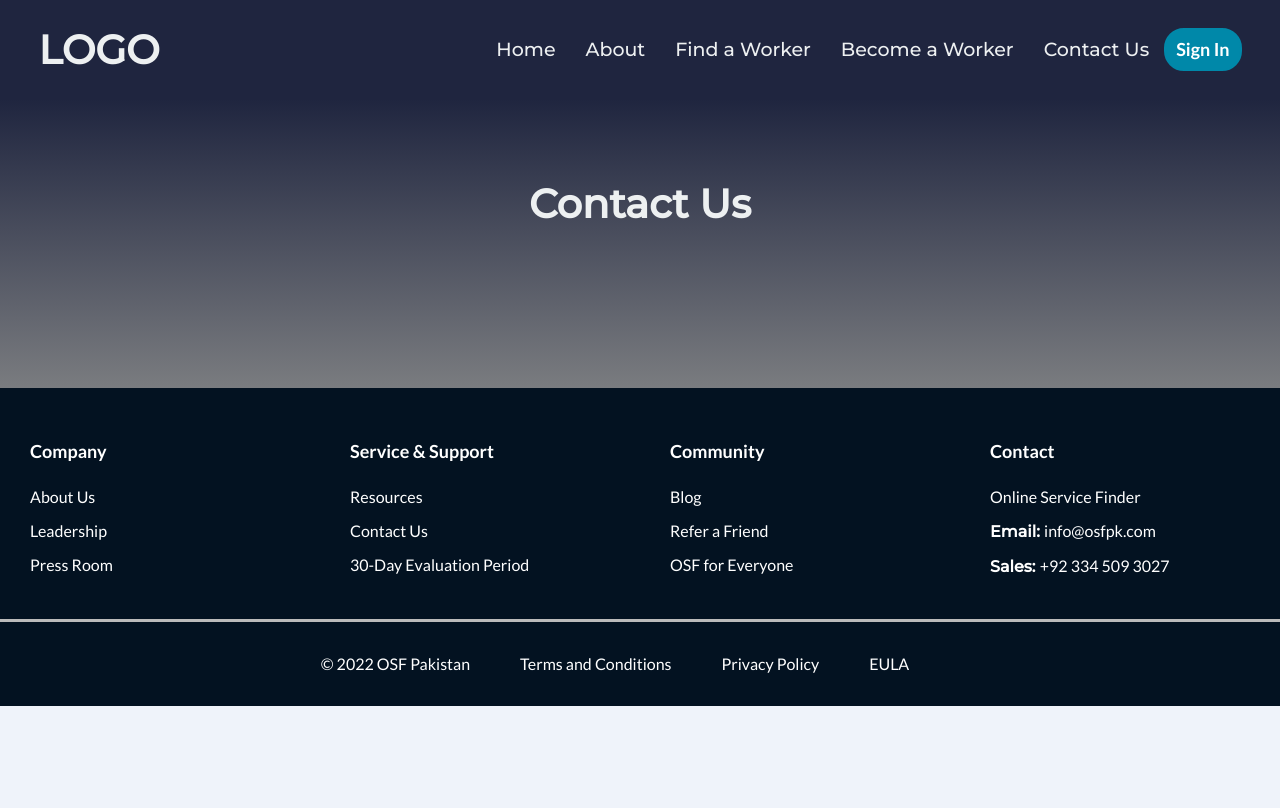
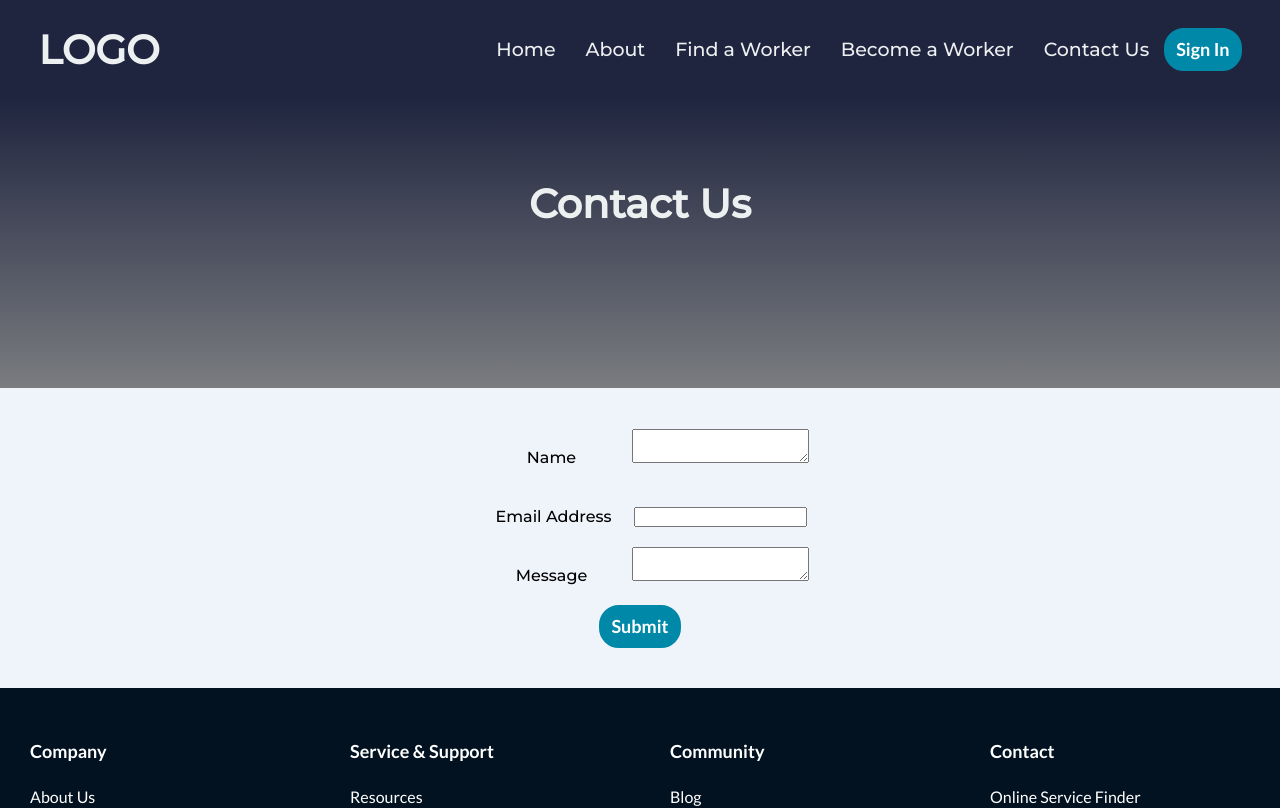
Before and after one commit to AbubakerAbid/fyp-OSF, a React (Create React App) app in the folder client/: page /ContactUs in a window 1280 px wide. Shown: the top 808 px of the page. Built offline with nearby package versions, Linux system fonts and the light colour scheme.

Commit message:
Worker Profile

```diff
--- a/client/package.json
+++ b/client/package.json
@@ -3,6 +3,7 @@
   "version": "0.1.0",
   "private": true,
   "dependencies": {
+    "@formspree/react": "^2.4.1",
     "@testing-library/jest-dom": "^5.16.5",
     "@testing-library/react": "^13.4.0",
     "@testing-library/user-event": "^13.5.0",
--- a/client/src/App.js
+++ b/client/src/App.js
@@ -17,6 +17,7 @@ import Dashboard from './pages/dashboard/Dashboard';
 import WorkerDetailDashboard from "./pages/dashboard/workerDetailDashboard";
 import UserDetailDashboard from "./pages/dashboard/userDetailDashboard";
 import ApproveWorkerDashboard from "./pages/dashboard/approveWorkers";
+import WorkerProfile from "./pages/worker-profile/WorkerProfile";
 
 const App = () => (
 
@@ -40,6 +41,7 @@ const App = () => (
       <Route path="/WorkerDetailDashboard" element={<WorkerDetailDashboard/>} />
       <Route path="/UserDetailDashboard" element={<UserDetailDashboard/>} />
       <Route path="/ApproveWorkerDashboard" element={<ApproveWorkerDashboard/>} />
+      <Route path="WorkerProfile" element={<WorkerProfile/>}/>
 
       </Routes>
     </BrowserRouter>
--- a/client/src/pages/contact-us/ContactUs.js
+++ b/client/src/pages/contact-us/ContactUs.js
@@ -1,11 +1,109 @@
+import React, { useState } from 'react';
+import { useForm, ValidationError } from '@formspree/react';
 import Navbar from "./../../components/navbar/Navbar";
 import Breadcrumb from "../../components/breadcrumb/Breadcrumb";
 import Footer from "../../components/footer/Footer";
+import './contactus.css'
+
 const ContactUs = () =>{
+  const [state, handleSubmit] = useForm("mzbqjlba");
+  if (state.succeeded) {
+      return <>
+      <Navbar />
+      <Breadcrumb title="Thankyou for contacting us!" />
+      <Footer />
+      </>
+    // const [name, setName] = useState('');
+    // const [email, setEmail] = useState('');
+    // const [message, setMessage] = useState('');
+
+    // const handleSubmit = (event) => {
+    // event.preventDefault();
+    // console.log(`Submitting ${name}, ${email}, ${message}`);
+    // Here you can add your logic to send the data to your backend or do whatever you want
+  }
+
     return (
         <>
        <Navbar />
        <Breadcrumb title="Contact Us" />
+       <form onSubmit={handleSubmit} className='contactform'>
+       <label htmlFor="name" className='formlabel'>
+       Name
+      </label>
+      <textarea
+        id="name"
+        name="name"
+      />
+      <ValidationError
+        prefix="Name"
+        field="name"
+        errors={state.errors}
+      />
+      <br></br>
+      <label htmlFor="email" className='formlabel'>
+        Email Address
+      </label>
+      <input
+        id="email"
+        type="email"
+        name="email"
+      />
+      <ValidationError
+        prefix="Email"
+        field="email"
+        errors={state.errors}
+      />
+      <br></br>
+      <label htmlFor="message" className='formlabel'>
+       Message
+      </label>
+      <textarea
+        id="message"
+        name="message"
+      />
+      <ValidationError
+        prefix="Message"
+        field="message"
+        errors={state.errors}
+      />
+      <br></br>
+      <button type="submit" disabled={state.submitting}>
+        Submit
+      </button>
+    </form>
+
+       {/* <div>
+         <form onSubmit={handleSubmit} className='contactform'>
+      <div>
+        <label htmlFor="name" className='formlabel'>Name:</label>
+        <input
+          type="text"
+          id="name"
+          value={name}
+          onChange={(event) => setName(event.target.value)}
+        />
+      </div>
+      <div>
+        <label htmlFor="email" className='formlabel'>Email:</label>
+        <input
+          type="email"
+          id="email"
+          value={email}
+          onChange={(event) => setEmail(event.target.value)}
+        />
+      </div>
+      <div>
+        <label htmlFor="message" className='formlabel'>Message:</label>
+        <textarea
+          id="message"
+          value={message}
+          onChange={(event) => setMessage(event.target.value)}
+        ></textarea>
+      </div>
+      <button type="submit">Submit</button>
+    </form>
+       </div> */}
        <Footer />
         </>
     );
--- /dev/null
+++ b/client/src/pages/contact-us/contactus.css
@@ -0,0 +1,14 @@
+.contactform{
+    text-align: center;
+    margin: 40px;
+}
+
+.contactform div{
+    margin: 20px;
+}
+
+.formlabel{
+    display:inline-block;
+    margin: 20px;
+    width: 10%;
+}
--- /dev/null
+++ b/client/src/pages/worker-profile/WorkerProfile.js
@@ -0,0 +1,49 @@
+import React from 'react';
+import './worker-profile.css'
+import Navbar from "./../../components/navbar/Navbar";
+import Breadcrumb from "../../components/breadcrumb/Breadcrumb";
+import Footer from "../../components/footer/Footer";
+
+const WorkerProfile = (props) =>{
+
+  // Retrieve worker data from props
+  // const { name, service, image, salary, description, area } = props.workerData;
+
+  return (
+    <>
+<Navbar />
+       <Breadcrumb title="Worker Profile" />
+       <div className='main-div'>
+        <div className='main-div-div-1'>
+        <img src='www.abc.com/img.png'></img>
+        <p>Availability: </p>
+        <p>Total Expereince:</p>
+        <p>Reviews: </p>
+        <p>Contact No:</p>
+        <p>CNIC: </p>
+        </div>
+        <div className='main-div-div-2'>
+        <p>Name: </p>
+      <p>Service: </p>
+      <p>About: </p>
+      <p>Address: </p>
+      <p>Service Area: </p>
+      <p>Expecting Salary /month: </p>
+        </div>
+       </div>
+
+
+    {/* // <div>
+    //   <h2>{name}</h2>
+    //   <img src={image} alt={name} />
+    //   <p>Service: {service}</p>
+    //   <p>Salary: {salary}</p>
+    //   <p>Description: {description}</p>
+    //   <p>Area: {area}</p>
+    // </div> */}
+    <Footer />
+    </>
+  );
+}
+
+export default WorkerProfile;
--- /dev/null
+++ b/client/src/pages/worker-profile/worker-profile.css
@@ -0,0 +1,23 @@
+.main-heading{
+    text-align: center;
+    color: black;
+}
+.main-div{
+    padding: 80px;
+    width: 100%;
+    display: flex;
+}
+.main-div-div-1{
+    text-align: left;
+    width: 50%;
+}
+.main-div-div-1 p{
+    margin: 20px;
+}
+.main-div-div-2{
+    text-align: left;
+    width: 50%;
+}
+.main-div-div-2 p{
+    margin: 20px;
+}
```
Also changed, not shown: 1 other file (tests, documents, lock files or other folders).
